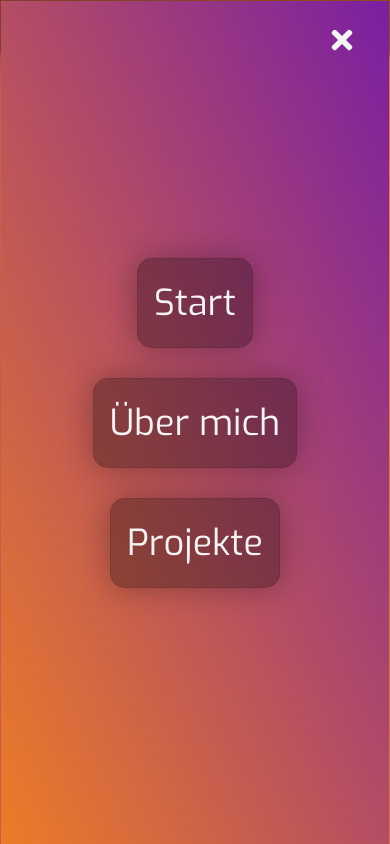
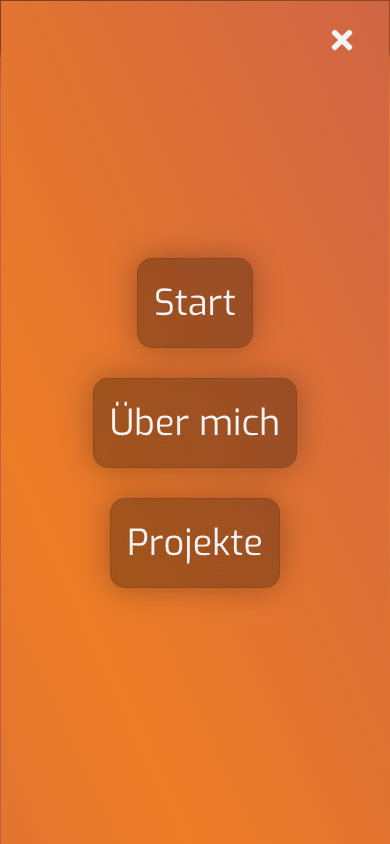
Before and after one commit to Cavvoh/cavvoh.github.io, a React (Create React App) app: page / in a window 390 px wide. Both pictures are taken after a click on the element 350 px from the left and 40 px from the top of the page. Shown: the top 844 px of the page. Built offline with nearby package versions, Linux system fonts and the light colour scheme.

Commit message:
navbar mobile bg and preparation for head

```diff
--- a/package.json
+++ b/package.json
@@ -4,15 +4,18 @@
   "version": "0.1.0",
   "private": true,
   "dependencies": {
+    "@react-three/fiber": "^8.17.10",
     "@testing-library/jest-dom": "^5.17.0",
     "@testing-library/react": "^13.4.0",
     "@testing-library/user-event": "^13.5.0",
+    "@types/three": "^0.169.0",
     "react": "^18.3.1",
     "react-dom": "^18.3.1",
     "react-icons": "^5.3.0",
     "react-scripts": "5.0.1",
     "react-scroll": "^1.9.0",
     "react-simple-typewriter": "^5.0.1",
+    "three": "^0.170.0",
     "web-vitals": "^2.1.4"
   },
   "scripts": {
--- a/src/App.js
+++ b/src/App.js
@@ -6,6 +6,7 @@ import Projects from "./components/Projects";
 
 function App() {
   return (
+
     <div>
       <NavBar />
       <Home />
--- a/src/components/NavBar.jsx
+++ b/src/components/NavBar.jsx
@@ -44,7 +44,7 @@ const NavBar = () => {
         </div>
 
         {nav && (
-            <ul className="absolute top-0 left-0 flex flex-col items-center justify-center w-full h-screen bg-gradient-to-tr from-[#ec7c26] to-[#7b1fa2] text-zinc-100">
+            <ul className="absolute top-0 left-0 flex flex-col items-center justify-center w-full h-screen nav_mobile text-zinc-100">
 
                 {links.map(({id, link}) =>(
                     <li key={id} className='gap-3 px-4 py-6 my-[15px] text-4xl duration-200 cursor-pointer hover:scale-105 btn'>
--- a/src/index.css
+++ b/src/index.css
@@ -24,6 +24,12 @@ body {
   padding: 0;
   background: linear-gradient(to bottom left, #7b1fa2, #ec7c26, #7b1fa2);
   background-size: 400% 400%;
+  animation: back 10s infinite ease-in-out;
+}
+
+.nav_mobile {
+  background: linear-gradient(to bottom left, #7b1fa2, #ec7c26, #7b1fa2);
+  background-size: 600% 600%;
   animation: back 10s infinite ease-in-out;
 }
 
```
Also changed, not shown: 1 other file (tests, documents, lock files or other folders).
